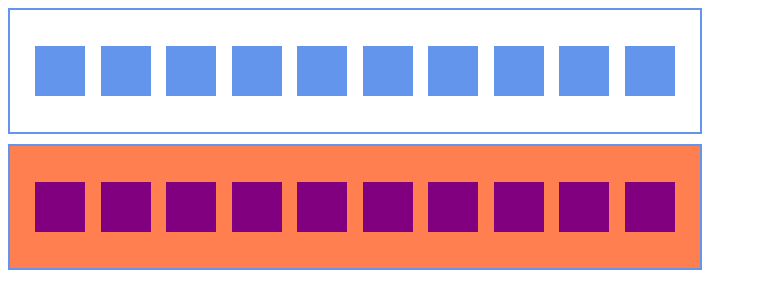
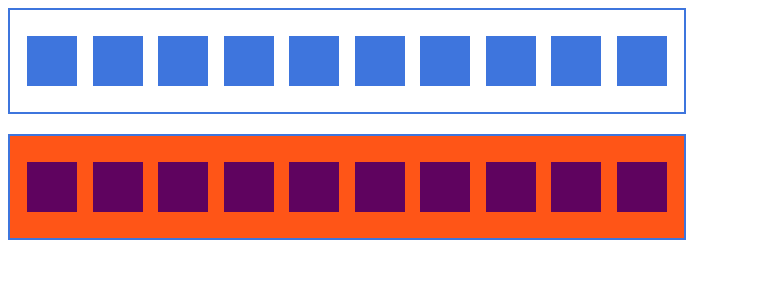
Before and after one commit to jkondorosi/jkondorosi.github.io, a plain HTML site: page practice0429/20-boxes/index.html in a window 1280 px wide. Shown: the whole page, without its empty margins (0-757 px from the left). Drawn offline with Linux system fonts and the light colour scheme.

Commit message:
add finish

```diff
--- a/practice0429/20-boxes/style.css
+++ b/practice0429/20-boxes/style.css
@@ -1,10 +1,10 @@
 div{
-    border: 2px solid cornflowerblue;
+    border: 2px solid rgb(62, 117, 221);
     display: flex;
-    padding: 20px 10px;
+    padding: 10px 2px;
     width: 670px;
     justify-content: space-evenly;
-    margin-bottom: 10px;
+    margin-bottom: 20px;
 }
 p{
     width: 50px;
@@ -12,13 +12,13 @@ p{
 }
 
 .blue{
-    background-color: cornflowerblue;
+    background: rgb(62, 117, 221);
 }
 
 .second10boxes{
-    background-color: coral;
+    background: rgb(255, 85, 23);
 }
 
 .purple{
-    background-color: purple;
+    background: rgb(95, 3, 95);
 }
```
Also changed, not shown: practice0429/index.html (+15 -0 lines).
